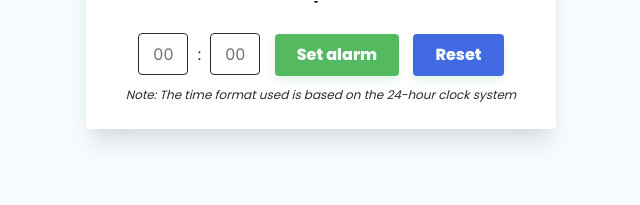
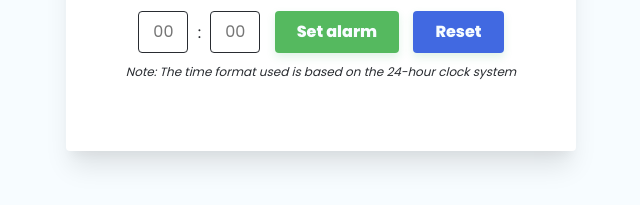
Before and after one commit to mcguenette/alarm-clock, a website with bundled scripts: page index.html in a window 1280 px wide. Shown: the part 467-672 px from the top of the page, without its empty margins (319-959 px from the left). Built offline with nearby package versions, Linux system fonts and the light colour scheme.

Commit message:
added padding

```diff
--- a/assets/style/style.css
+++ b/assets/style/style.css
@@ -70,7 +70,7 @@ section {
 }
 
 .information {
-    padding: 5px 20px;
+    padding: 5px 40px 50px;
 }
 
 input {
```
